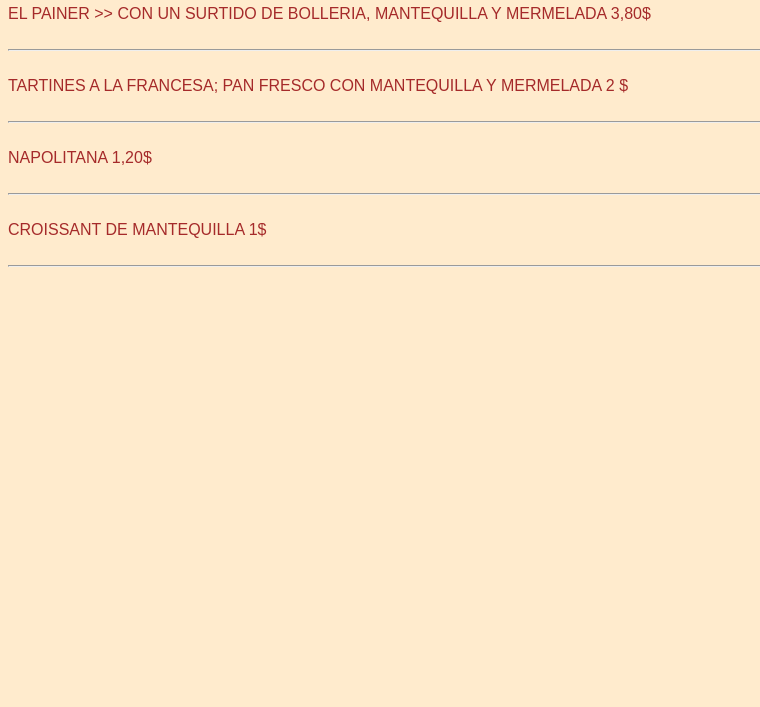
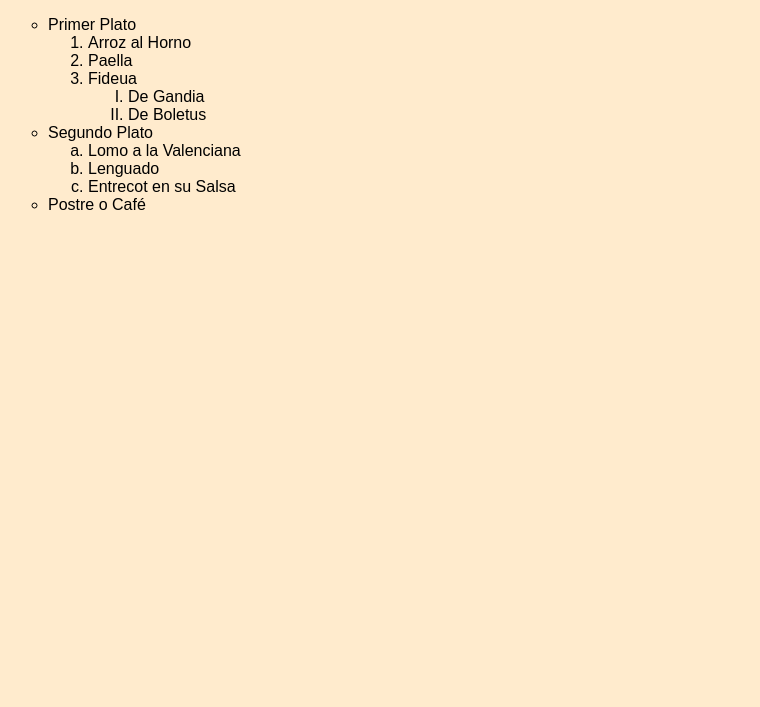
Before and after one commit to Pau1111/Practica-3.8, a plain HTML site: page lacarta.html in a window 1280 px wide. Shown: the part 93-800 px from the top of the page, without its empty margins (0-760 px from the left). Drawn offline with Linux system fonts and the light colour scheme.

Commit message:
Practica 3.10

```diff
--- a/lacarta.html
+++ b/lacarta.html
@@ -8,28 +8,28 @@
 </head>
 <body>
 
-<h1 class="LaCarta">La Carta</h1>
+    <h2>LA CARTA</h2>
+    <h3>menú diario</h3>
+    <ul style="list-style-type: circle;">
+        <li>Primer Plato</li>
+        <ol>
+            <li>Arroz al Horno</li>
+            <li>Paella</li>
+            <li>Fideua</li>
+                <ol type="I">
+                    <li>De Gandia</li>
+                    <li>De Boletus</li>
+                </ol>
+        </ol>
+        <li>Segundo Plato</li>
+            <ol type="a">
+                <li>Lomo a la Valenciana</li>
+                <li>Lenguado</li>
+                <li>Entrecot en su Salsa</li>
+            </ol>
+                 <li>Postre o Café</li>
+    </ul>
 
-<br>
-    <div class="color">
-    EL  PAINER >> CON UN SURTIDO DE BOLLERIA, MANTEQUILLA Y MERMELADA 3,80$ </div>
-    <br>
-        <hr>
-        <br>
 
-    <div class="color">
-        TARTINES A LA FRANCESA; PAN FRESCO CON MANTEQUILLA Y MERMELADA 2 $ </div>
-        <br>
-        <hr>
-        <br>
-    <div class="color">
-            NAPOLITANA 1,20$</div>
-            <br>
-        <hr>
-        <br>
-     <div class="color">
-               CROISSANT DE MANTEQUILLA 1$ </div>
-               <br>
-        <hr>
 </body>
 </html>
```
